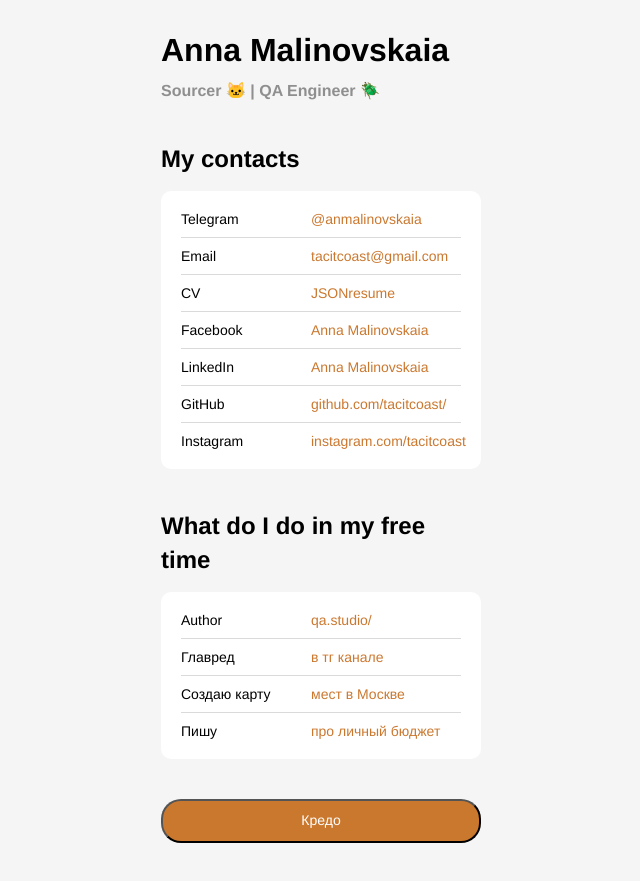
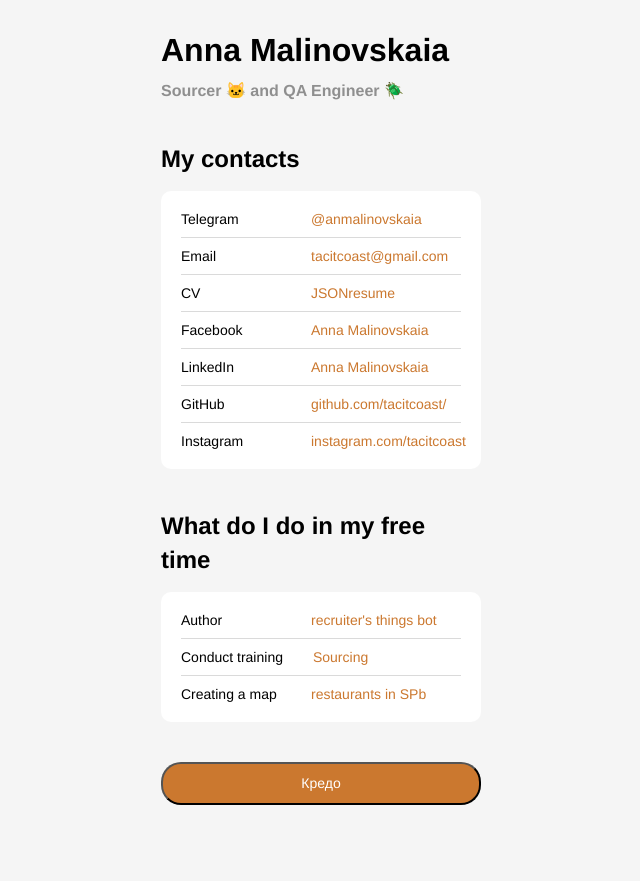
Before and after one commit to tacitcoast/tacitcoast.github.io, a plain HTML site: page index.html in a window 1280 px wide. Shown: the part 363-1244 px from the top of the page, without its empty margins (319-959 px from the left). After the commit the page ends 1208 px from the top, so only its background shows below. Drawn offline with Linux system fonts and the light colour scheme.

Commit message:
Update index.html

```diff
--- a/index.html
+++ b/index.html
@@ -12,7 +12,7 @@
     <header class="header">
       <img src="me1.jpg" alt="avatar" class="header__avatar" />
       <h1 class="header__title">Anna Malinovskaia</h1>
-      <h3 class="header__subtitle">Sourcer 🐱 | QA Engineer 🪲</h3>
+      <h3 class="header__subtitle">Sourcer 🐱 and QA Engineer 🪲</h3>
     </header>
     <main>
       <section class="links">
@@ -56,19 +56,15 @@
         <ul class="links__container">
           <li class="links__link">
             <p class="links__title">Author</p>
-            <a class="linsk__link" href="https://qa.studio/">qa.studio/</a>
+            <a class="linsk__link" href="http://t.me/littlehrthings_bot">recruiter's things bot</a>
           </li>
           <li class="links__link">
-            <p class="links__title">Главред</p>
-            <a class="linsk__link" href="https://t.me/qa_studio">в тг канале</a>
+            <p class="links__title">Conduct training</p>
+            <a class="linsk__link" href="">Sourcing</a>
           </li>
           <li class="links__link">
-            <p class="links__title">Создаю карту</p>
-            <a class="linsk__link" href="https://www.google.com/maps/d/edit?mid=1lVTPZVywL-fuG8musq09CWQWxcMS2FE0&ll=55.74698933198479%2C37.62036627521297&z=14">мест в Москве</a>
-          </li>
-          <li class="links__link">
-            <p class="links__title">Пишу</p>
-            <a class="linsk__link" href="https://dolnikov.ru/blog/all/lichny-byudzhet/">про личный бюджет</a>
+            <p class="links__title">Creating a map</p>
+            <a class="linsk__link" href="https://www.google.com/maps/placelists/list/UgBlPGN6QF2P1hF06sWBig">restaurants in SPb</a>
           </li>
         </ul>
       </section>
```
